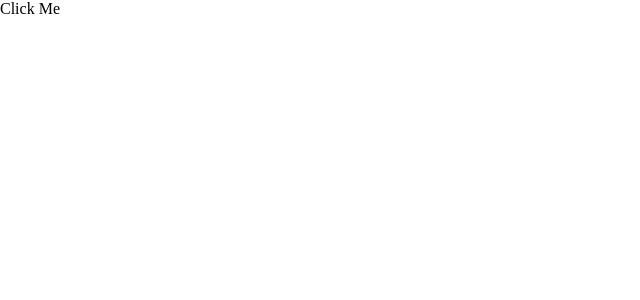
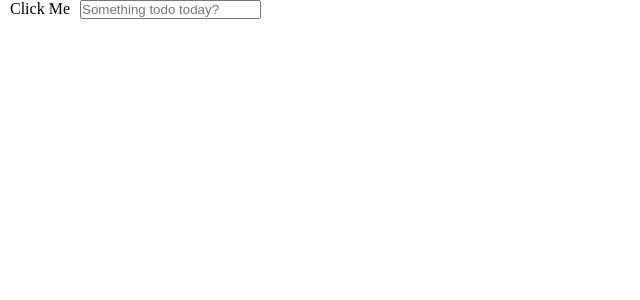
Before and after one commit to terryjung0244/todoReact, a React (Create React App) app: page / in a window 1280 px wide. Shown: the top 300 px of the page, without its empty margins (0-640 px from the left). Built offline with nearby package versions, Linux system fonts and the light colour scheme.

Commit message:
createTodoInput

```diff
--- a/src/screens/reducers/todoAction.js
+++ b/src/screens/reducers/todoAction.js
@@ -1,7 +1,8 @@
 import {TODO_ACTION_CONST} from '../../services/const/actionConst';
 
 const {
-  CREATE_TODO
+  CREATE_TODO,
+  CREATE_TODO_INPUT
 } = TODO_ACTION_CONST;
 
 export const todoReducerCreateTodoAction = (todo) => {
@@ -9,3 +10,9 @@ export const todoReducerCreateTodoAction = (todo) => {
     type: CREATE_TODO
   }
 }
+
+export const todoReducerCreateTodoInputAction = (inputData) => {
+  return {
+    type: CREATE_TODO_INPUT, payload: inputData
+  }
+}
--- a/src/screens/reducers/todoReducer.js
+++ b/src/screens/reducers/todoReducer.js
@@ -1,12 +1,22 @@
 import produce from 'immer';
 import {TODO_ACTION_CONST} from '../../services/const/actionConst';
+import { nanoid } from 'nanoid';
+import { TODO_CONST_STRING } from '../../services/const/generalConst';
 
 const {
-  CREATE_TODO
+  TODO_CREATE_INPUT
+} = TODO_CONST_STRING;
+
+const {
+  CREATE_TODO,
+  CREATE_TODO_INPUT
 } = TODO_ACTION_CONST;
 
 const initState = {
-  todoList: []
+  todoList: [],
+  inputData: {
+    [TODO_CREATE_INPUT]: ''
+  }
 }
 
 export default function todoReducer(state = initState, action) {
@@ -14,7 +24,15 @@ export default function todoReducer(state = initState, action) {
 
     switch (action.type) {
       case CREATE_TODO:
-        draft.todoList.push("Hello")
+        draft.todoList.push({
+          id: nanoid(),
+          task: draft.inputData[TODO_CREATE_INPUT],
+          isCompleted: false
+        })
+        draft.inputData[TODO_CREATE_INPUT] = "";
+        break;
+      case CREATE_TODO_INPUT:
+        draft.inputData[action.payload.name] = action.payload.value
         break;
       default:
       return state;
--- a/src/screens/views/todoScreen.jsx
+++ b/src/screens/views/todoScreen.jsx
@@ -1,7 +1,14 @@
 import React from 'react';
 import { useSelector, useDispatch } from 'react-redux';
-import { todoReducerCreateTodoAction } from '../reducers/todoAction';
+import {
+  todoReducerCreateTodoAction,
+  todoReducerCreateTodoInputAction
+} from '../reducers/todoAction';
+import { TODO_CONST_STRING } from '../../services/const/generalConst';
 
+const {
+  TODO_CREATE_INPUT
+} = TODO_CONST_STRING;
 
 const TodoComponenet = () => {
 
@@ -13,17 +20,38 @@ const TodoComponenet = () => {
     dispatch(todoReducerCreateTodoAction())
   };
 
+  const onChangeTodoInput = (e) => {
+    dispatch(todoReducerCreateTodoInputAction({name: e.target.name, value: e.target.value}))
+  }
+
+  console.log(todoReducerSelector.todoList)
 
   return (
     <div>
-      <div onClick={onClickCreateTodo}>
-        Click Me
+      <div style={{ display: 'flex'}}>
+        <div onClick={onClickCreateTodo} style={{ margin: '0 10px'}}>
+          Click Me
+        </div>
+        <div>
+          <input
+          placeholder='Something todo today?'
+          name={TODO_CREATE_INPUT}
+          value={todoReducerSelector.inputData[TODO_CREATE_INPUT]}
+          onChange={(e) => onChangeTodoInput(e)}
+        />
+        </div>
       </div>
       <div>
-        {todoReducerSelector.todoList}
+        {todoReducerSelector.todoList.map((todo, index) => {
+          return (
+            <div key={index} style={{ margin: '0 10px'}}>
+              {todo.task}
+            </div>
+          )
+        })}
       </div>
     </div>
   )
 }
 
-export default TodoComponenet
+export default TodoComponenet;
--- a/src/services/const/actionConst.js
+++ b/src/services/const/actionConst.js
@@ -1,3 +1,4 @@
 export const TODO_ACTION_CONST = {
-  CREATE_TODO: 'CREATE_TODO'
+  CREATE_TODO: 'CREATE_TODO',
+  CREATE_TODO_INPUT: 'CREATE_TODO_INPUT'
 }
--- a/src/services/const/generalConst.js
+++ b/src/services/const/generalConst.js
@@ -0,0 +1,3 @@
+export const TODO_CONST_STRING = {
+  TODO_CREATE_INPUT: 'TODO_CREATE_INPUT'
+}
```
Also changed, not shown: package.json (+5 -4 lines).
